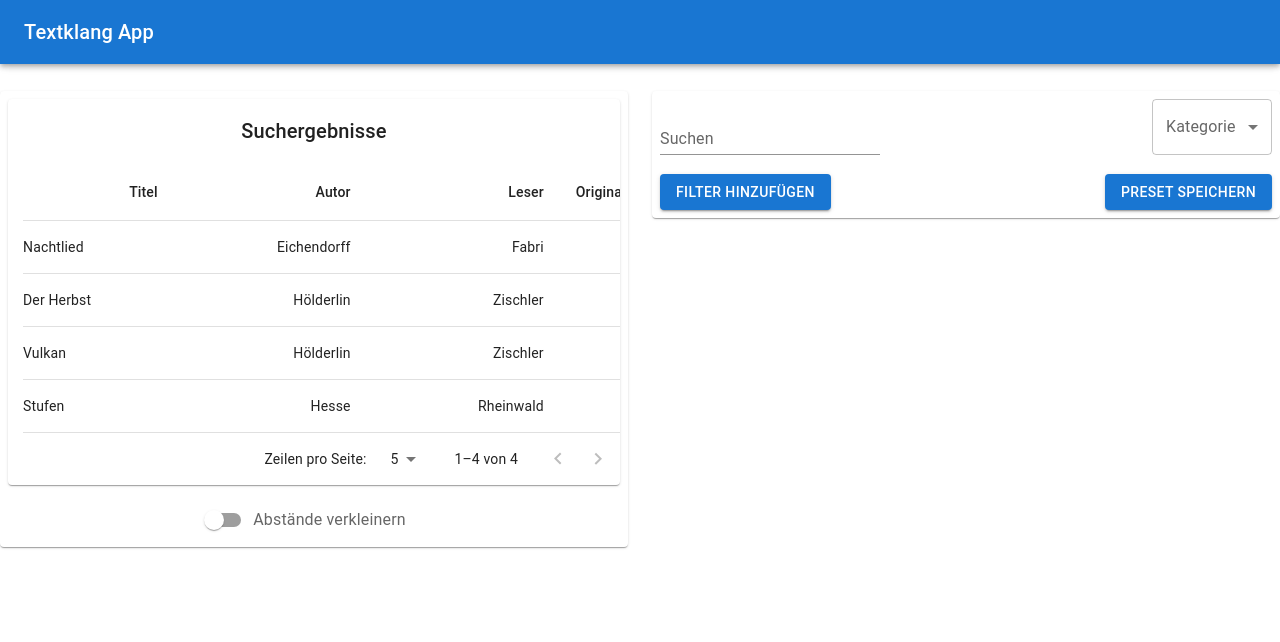
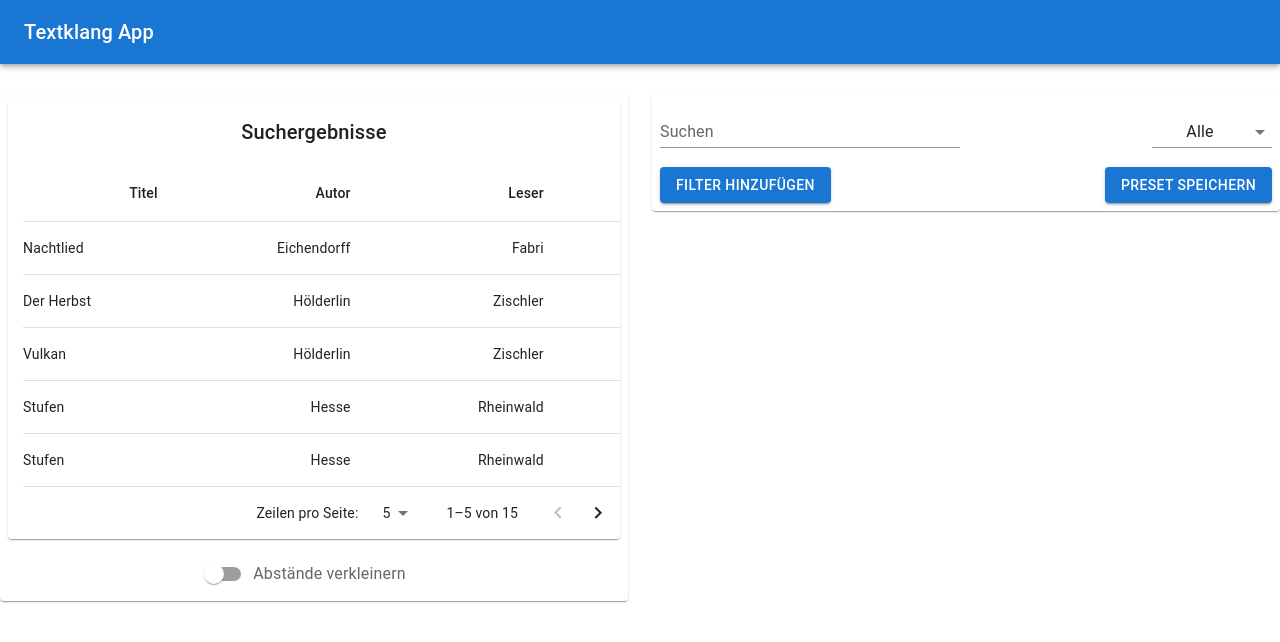
Before and after one commit to fl0r1n9/textklang_app, a React (Create React App) app: page / in a window 1280 px wide. Shown: the top 642 px of the page. Built offline with nearby package versions, Linux system fonts and the light colour scheme.

Commit message:
fix Navbar & Searchbox Table broken?

```diff
--- a/src/App.js
+++ b/src/App.js
@@ -1,12 +1,8 @@
-//import logo from './logo.svg';
 import React from "react";
 import Layout from "./components/Layout";
 import './App.css';
 
-
 function App() {
-
-//test
 
   return (
     <div className="App">
--- a/src/components/Nav.jsx
+++ b/src/components/Nav.jsx
@@ -7,11 +7,11 @@ import CssBaseline from '@mui/material/CssBaseline';
 import useScrollTrigger from '@mui/material/useScrollTrigger';
 import Box from '@mui/material/Box';
 import Fab from '@mui/material/Fab';
-//import KeyboardArrowUpIcon from '@mui/icons-material/KeyboardArrowUp';
+import KeyboardArrowUpIcon from '@mui/icons-material/KeyboardArrowUp';
 import Zoom from '@mui/material/Zoom';
 
 function ScrollTop(props) {
-    const { children, window } = props;
+    const {children, window} = props;
     // Note that you normally won't need to set the window ref as useScrollTrigger
     // will default to window.
     // This is only being set here because the demo is in an iframe.
@@ -39,7 +39,7 @@ function ScrollTop(props) {
             <Box
                 onClick={handleClick}
                 role="presentation"
-                sx={{ position: 'fixed', bottom: 16, right: 16 }}
+                sx={{position: 'fixed', bottom: 16, right: 16}}
             >
                 {children}
             </Box>
@@ -59,7 +59,7 @@ ScrollTop.propTypes = {
 export default function BackToTop(props) {
     return (
         <React.Fragment>
-            <CssBaseline />
+            <CssBaseline/>
             <AppBar>
                 <Toolbar>
                     <Typography variant="h6" component="div">
@@ -67,7 +67,7 @@ export default function BackToTop(props) {
                     </Typography>
                 </Toolbar>
             </AppBar>
-            {/*<Toolbar id="back-to-top-anchor" />*/}
+            <Toolbar id="back-to-top-anchor" style={{minHeight: 1}}/>
             {/*<Container>
                 <Box sx={{ my: 2 }}>
                     {[...new Array(12)]
@@ -82,7 +82,7 @@ Praesent commodo cursus magna, vel scelerisque nisl consectetur et.`,
             </Container>*/}
             <ScrollTop {...props}>
                 <Fab color="secondary" size="small" aria-label="scroll back to top">
-                    {/*<KeyboardArrowUpIcon />*/}
+                    <KeyboardArrowUpIcon/>
                 </Fab>
             </ScrollTop>
         </React.Fragment>
--- a/src/components/SearchField.jsx
+++ b/src/components/SearchField.jsx
@@ -2,17 +2,18 @@ import * as React from 'react';
 import Box from '@mui/material/Box';
 import {MenuItem} from "@mui/material";
 import {Select} from "@mui/material";
-import InputLabel from '@mui/material/InputLabel';
 import FormControl from '@mui/material/FormControl';
 import TextField from '@mui/material/TextField';
-import AccountCircle from '@mui/icons-material/AccountCircle';
-import Stack from '@mui/material/Stack';
 import Button from '@mui/material/Button';
+
 
 
 export default function SearchField() {
 
+
+
     const [searchFilter, setSearchFilter] = React.useState('');
+
     const handleChange = (event) => {
         setSearchFilter(event.target.value);
     };
@@ -27,33 +28,33 @@ export default function SearchField() {
         }
     }
 
-    const theFunction = () => {manipulateShowText(true)}
+    const theFunction = () => {
+        manipulateShowText(true)
+    }
 
     return (
         <div>
 
-            <Box sx={{display: 'flex', justifyContent: 'space-between'}}>
+            <Box sx={{display: 'flex', justifyContent: 'space-between', alignItems: 'flex-end'}}>
 
 
                 <Box sx={{display: 'flex', alignItems: 'flex-end'}}>
-                    {/*TODO: new icon */}
-                    {/*<AccountCircle sx={{color: 'action.active', mr: 1, my: 0.5}}/>*/}
-                    <TextField id="input-with-sx" label="Suchen" variant="standard"/>
+                    {/*TODO: search button? */}
+                    <TextField sx={{minWidth: 300}} id="input-with-sx" label="Suchen" variant="standard" />
                 </Box>
 
-                <FormControl sx={{ minWidth: 120 }}> {/* TODO: change size*/}
-                    <InputLabel id="demo-simple-select-label">Kategorie</InputLabel>
+                <FormControl variant="standard" sx={{minWidth: 120}}>
                     <Select
-                        labelId="demo-simple-select-label"
-                        id="demo-simple-select"
                         value={searchFilter}
-                        label="Search Filter"
                         onChange={handleChange}
+                        displayEmpty
                     >
-                        <MenuItem value={1}>Alle</MenuItem>
-                        <MenuItem value={2}>Titel</MenuItem>
-                        <MenuItem value={3}>Autor</MenuItem>
-                        <MenuItem value={4}>Leser</MenuItem>
+                        <MenuItem value="" itemID="all">
+                            Alle
+                        </MenuItem>
+                        <MenuItem itemID="title">Titel</MenuItem>
+                        <MenuItem itemID="author">Autor</MenuItem>
+                        <MenuItem itemID="reader">Leser</MenuItem>
                     </Select>
                 </FormControl>
 
--- a/src/components/SearchTable.jsx
+++ b/src/components/SearchTable.jsx
@@ -17,9 +17,8 @@ import IconButton from '@mui/material/IconButton';
 import Tooltip from '@mui/material/Tooltip';
 import FormControlLabel from '@mui/material/FormControlLabel';
 import Switch from '@mui/material/Switch';
-//import DeleteIcon from '@mui/icons-material/Delete';
-//import FilterListIcon from '@mui/icons-material/FilterList';
 import {visuallyHidden} from '@mui/utils';
+
 
 function createData(name, author, reader, orig) {
     return {
@@ -30,10 +29,23 @@ function createData(name, author, reader, orig) {
     };
 }
 
+
+
 const rows = [
     createData('Nachtlied', 'Eichendorff', 'Fabri', true),
     createData('Der Herbst', 'Hölderlin', 'Zischler', true),
     createData('Vulkan', 'Hölderlin', 'Zischler', true),
+    createData('Stufen', 'Hesse', 'Rheinwald', false),
+    createData('Stufen', 'Hesse', 'Rheinwald', false),
+    createData('Stufen', 'Hesse', 'Rheinwald', false),
+    createData('Stufen', 'Hesse', 'Rheinwald', false),
+    createData('Stufen', 'Hesse', 'Rheinwald', false),
+    createData('Stufen', 'Hesse', 'Rheinwald', false),
+    createData('Stufen', 'Hesse', 'Rheinwald', false),
+    createData('Stufen', 'Hesse', 'Rheinwald', false),
+    createData('Stufen', 'Hesse', 'Rheinwald', false),
+    createData('Stufen', 'Hesse', 'Rheinwald', false),
+    createData('Stufen', 'Hesse', 'Rheinwald', false),
     createData('Stufen', 'Hesse', 'Rheinwald', false),
 ];
 
@@ -88,7 +100,7 @@ const headCells = [
     },
     {
         id: 'orig',
-        string: false,
+        string: true,
         disablePadding: false,
         label: 'Original',
     },
@@ -105,6 +117,7 @@ function EnhancedTableHead(props) {
         <TableHead>
             <TableRow>
                 {headCells.map((headCell) => (
+                   //TODO: improve alignment -> only works for header
                     <TableCell
                         key={headCell.id}
                         align={headCell.string ? 'right' : 'left'}
@@ -183,8 +196,23 @@ export default function SearchTable() {
         setSelected([]);
     };
 
-    const handleClick = (event, name) => {
-        const selectedIndex = selected.indexOf(name);
+    const [stateClicked, setStateClicked] = React.useState(false);
+
+    function renderNewView(rowClicked) {
+        if (rowClicked === true) {
+            return <h1>Optionen auswählen</h1>;
+        } else {
+            return <h1/>
+        }
+    }
+
+    //TODO: use renderNewView(stateClicked)
+
+    const handleClick = () => {
+
+        setStateClicked(true);
+
+        /*const selectedIndex = selected.indexOf(name);
         let newSelected = [];
 
         if (selectedIndex === -1) {
@@ -200,9 +228,10 @@ export default function SearchTable() {
             );
         }
 
-        setSelected(newSelected);
+        setSelected(newSelected);*/
     };
 
+    //TODO: (fix via old version): Sorting and page change reloads table
     const handleChangePage = (event, newPage) => {
         setPage(newPage);
     };
@@ -241,8 +270,7 @@ export default function SearchTable() {
                             rowCount={rows.length}
                         />
                         <TableBody>
-                            {/* if you don't need to support IE11, you can replace the `stableSort` call with:
-                 rows.slice().sort(getComparator(order, orderBy)) */}
+
                             {stableSort(rows, getComparator(order, orderBy))
                                 .slice(page * rowsPerPage, page * rowsPerPage + rowsPerPage)
                                 .map((row, index) => {
@@ -253,7 +281,7 @@ export default function SearchTable() {
                                         <TableRow
                                             hover
                                             onClick={(event) => handleClick(event, row.name)}
-                                            role="checkbox"
+                                            //role="checkbox"
                                             aria-checked={isItemSelected}
                                             tabIndex={-1}
                                             key={row.name}
@@ -308,6 +336,7 @@ export default function SearchTable() {
                 control={<Switch checked={dense} onChange={handleChangeDense}/>}
                 label="Abstände verkleinern"
             />
+
         </Box>
     );
 }
```
